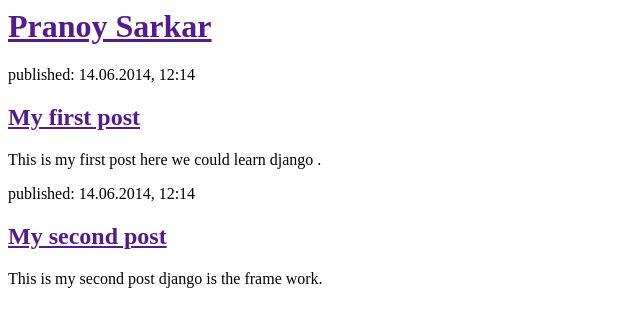
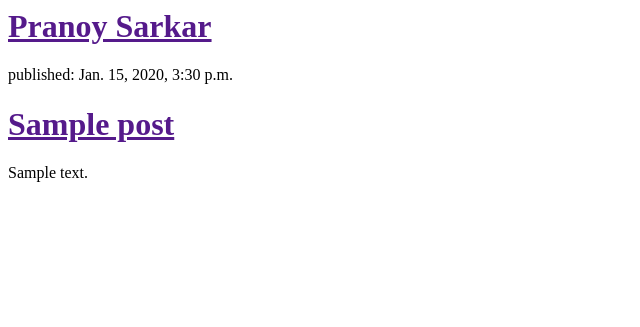
Before and after one commit to Pranoysarkar632/my-first-blog, a Django app: template blog/templates/blog/post_list.html in a window 1280 px wide. Shown: the top 327 px of the page, without its empty margins (0-640 px from the left). Run offline with Django 3.2, Linux system fonts and the light colour scheme; the template is opened without the code that fills it: values that come from a table or form of the project are taken from there, others are empty; tables that the repository leaves empty hold one stand-in row (values such as "Sample post").

Commit message:
Modified templates to display posts from database.

```diff
--- a/blog/templates/blog/post_list.html
+++ b/blog/templates/blog/post_list.html
@@ -7,16 +7,12 @@
             <h1><a href="">Pranoy Sarkar</a></h1>
         </div>
 
-        <div>
-            <p>published: 14.06.2014, 12:14</p>
-            <h2><a href="">My first post</a></h2>
-            <p>This is my first post  here  we could learn django .</p>
-        </div>
-
-        <div>
-            <p>published: 14.06.2014, 12:14</p>
-            <h2><a href="">My second post</a></h2>
-            <p>This is my second post django is the frame work.</p>
-        </div>
+{% for post in posts %}
+    <div>
+        <p>published: {{ post.published_date }}</p>
+        <h1><a href="">{{ post.title }}</a></h1>
+        <p>{{ post.text|linebreaks }}</p>
+    </div>
+{% endfor %}
     </body>
 </html>
--- a/blog/views.py
+++ b/blog/views.py
@@ -1,3 +1,6 @@
 from django.shortcuts import render
+from django.utils import timezone
+from .models import Post
 def post_list(request):
-              return render(request, 'blog/post_list.html', {})
+              posts = Post.objects.filter(published_date__lte=timezone.now()).order_by('published_date')
+              return render(request, 'blog/post_list.html', {'posts':posts})
```
Also changed, not shown: 1 other file.
